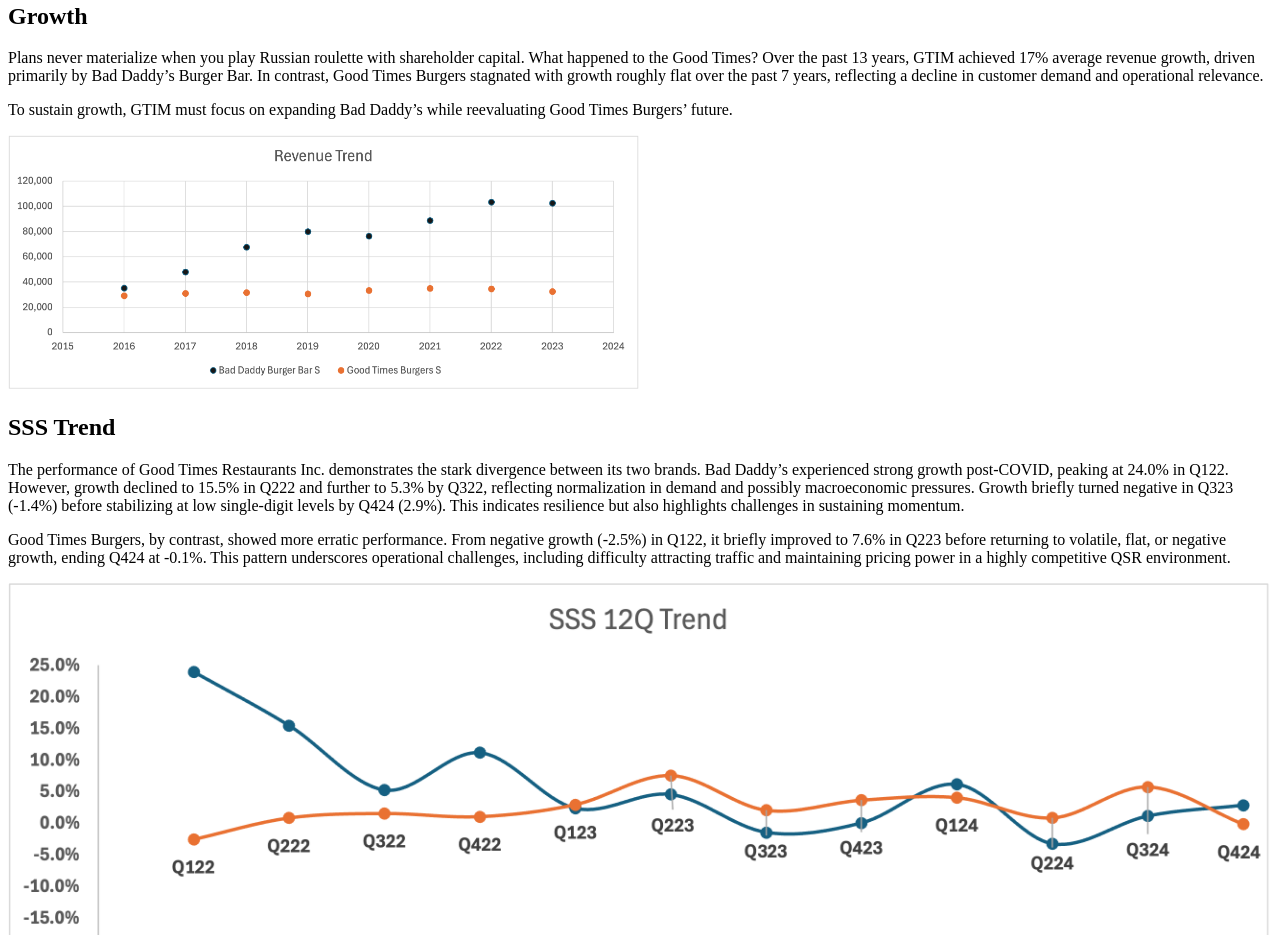
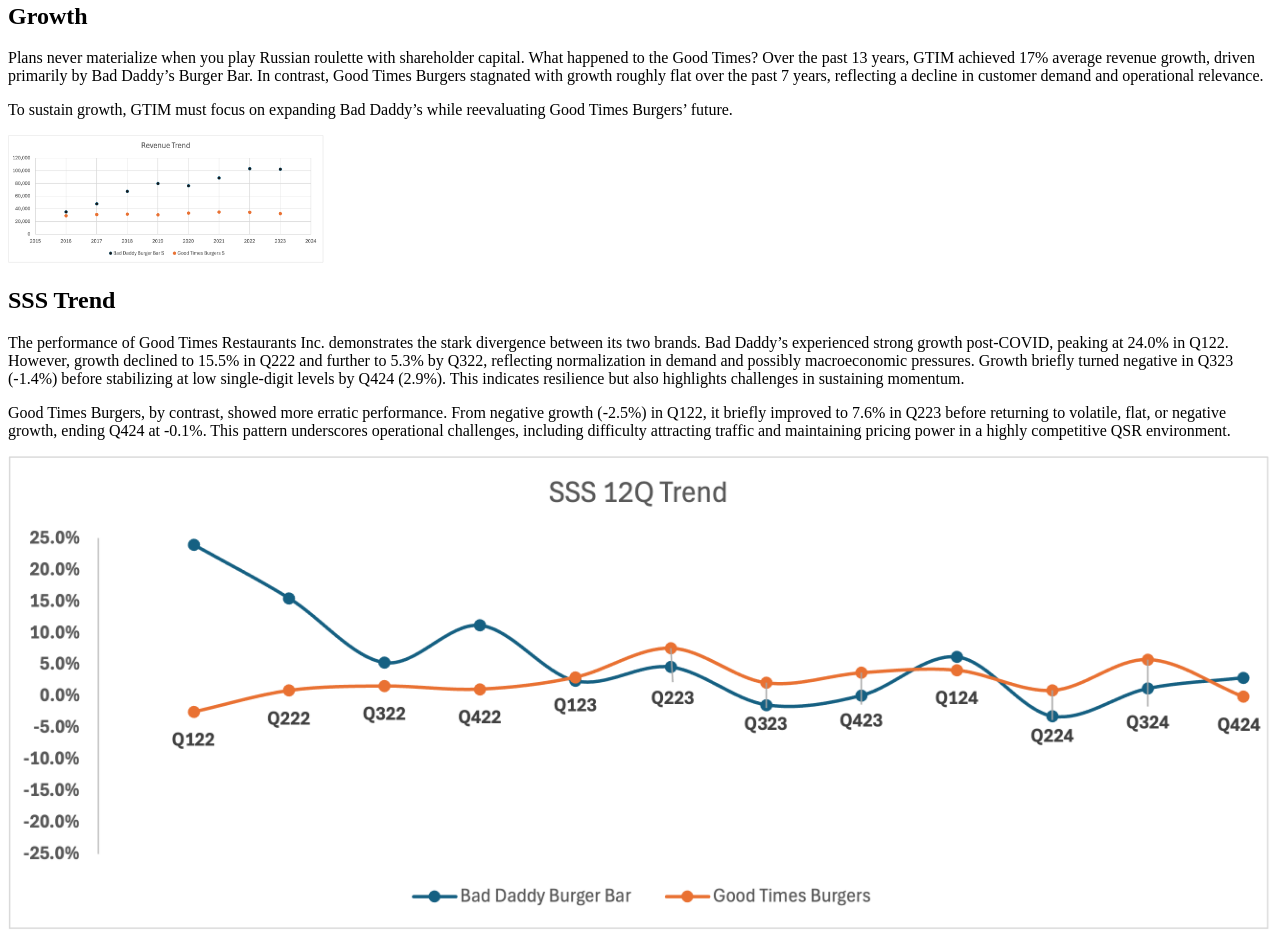
Before and after one commit to jameelbrannon/er, a plain HTML site: page GTIM-2024-11-22.html in a window 1280 px wide. Shown: the part 1219-2154 px from the top of the page. Drawn offline with Linux system fonts and the light colour scheme.

Commit message:
Update GTIM-2024-11-22.html

```diff
--- a/GTIM-2024-11-22.html
+++ b/GTIM-2024-11-22.html
@@ -35,7 +35,7 @@
     <h2>Growth</h2>
     <p>Plans never materialize when you play Russian roulette with shareholder capital. What happened to the Good Times? Over the past 13 years, GTIM achieved 17% average revenue growth, driven primarily by Bad Daddy’s Burger Bar. In contrast, Good Times Burgers stagnated with growth roughly flat over the past 7 years, reflecting a decline in customer demand and operational relevance.</p>
     <p>To sustain growth, GTIM must focus on expanding Bad Daddy’s while reevaluating Good Times Burgers’ future.</p>
-    <img src="growth_over_time.png" alt="Growth Over Time" style="max-width:50%; height:auto;">
+    <img src="growth_over_time.png" alt="Growth Over Time" style="max-width:25%; height:auto;">
 
     <h2>SSS Trend</h2>
     <p>The performance of Good Times Restaurants Inc. demonstrates the stark divergence between its two brands. Bad Daddy’s experienced strong growth post-COVID, peaking at 24.0% in Q122. However, growth declined to 15.5% in Q222 and further to 5.3% by Q322, reflecting normalization in demand and possibly macroeconomic pressures. Growth briefly turned negative in Q323 (-1.4%) before stabilizing at low single-digit levels by Q424 (2.9%). This indicates resilience but also highlights challenges in sustaining momentum.</p>
```
